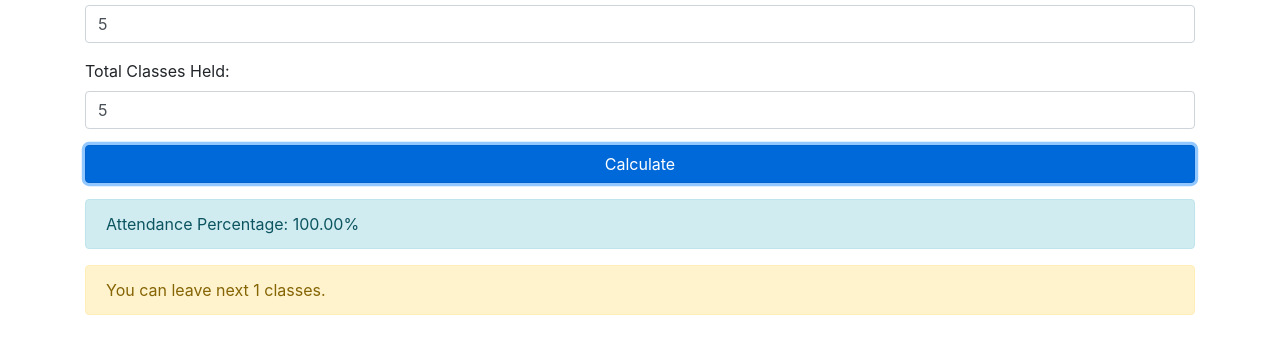
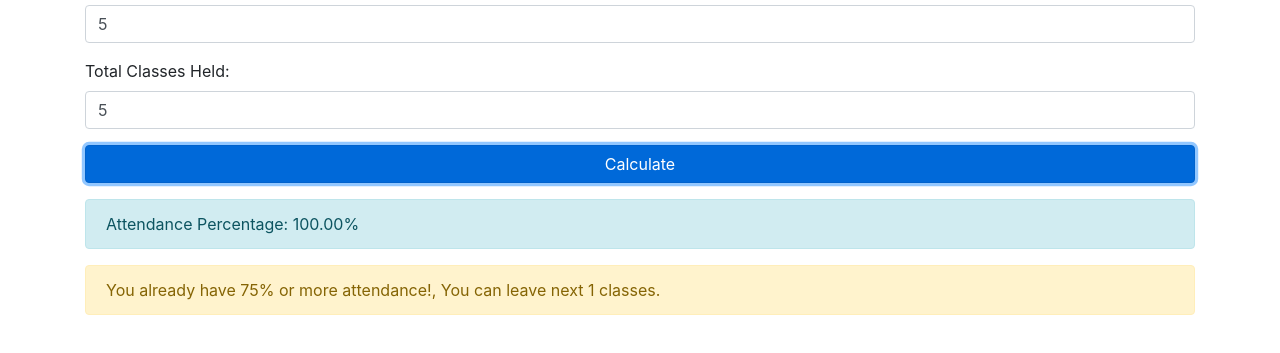
Before and after one commit to amolapratap/Attendance_Calculator-_Required_classes, a plain HTML site: page index.html in a window 1280 px wide. Both pictures are taken after typing "5", "5" into the empty fields and a click on the button "Calculate". Shown: the part 131-484 px from the top of the page. Drawn offline with nearby package versions, Linux system fonts and the light colour scheme.

Commit message:
Update index.html

```diff
--- a/index.html
+++ b/index.html
@@ -20,8 +20,7 @@
             const can_leave_class = parseInt((4 * attended - 3 * total) / 3);
 
             if (requiredClasses < 0) {
-                document.getElementById('message').innerHTML = 'You already have 75% or more attendance!';
-                document.getElementById('message').innerHTML = `You can leave next  ${can_leave_class} classes.`;
+                document.getElementById('message').innerHTML = `You already have 75% or more attendance!, You can leave next  ${can_leave_class} classes.`;
             } else {
                 document.getElementById('message').innerHTML = `To achieve 75% attendance: You need to attend ${requiredClasses} more classes.`;
             }
```
